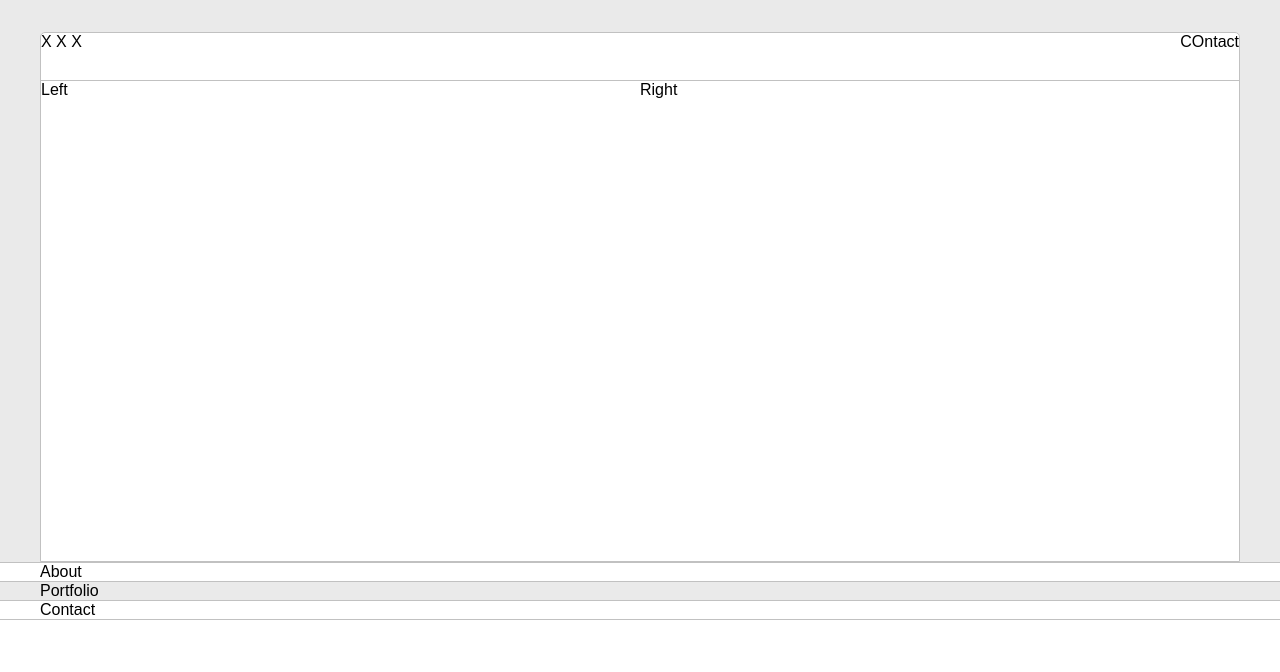
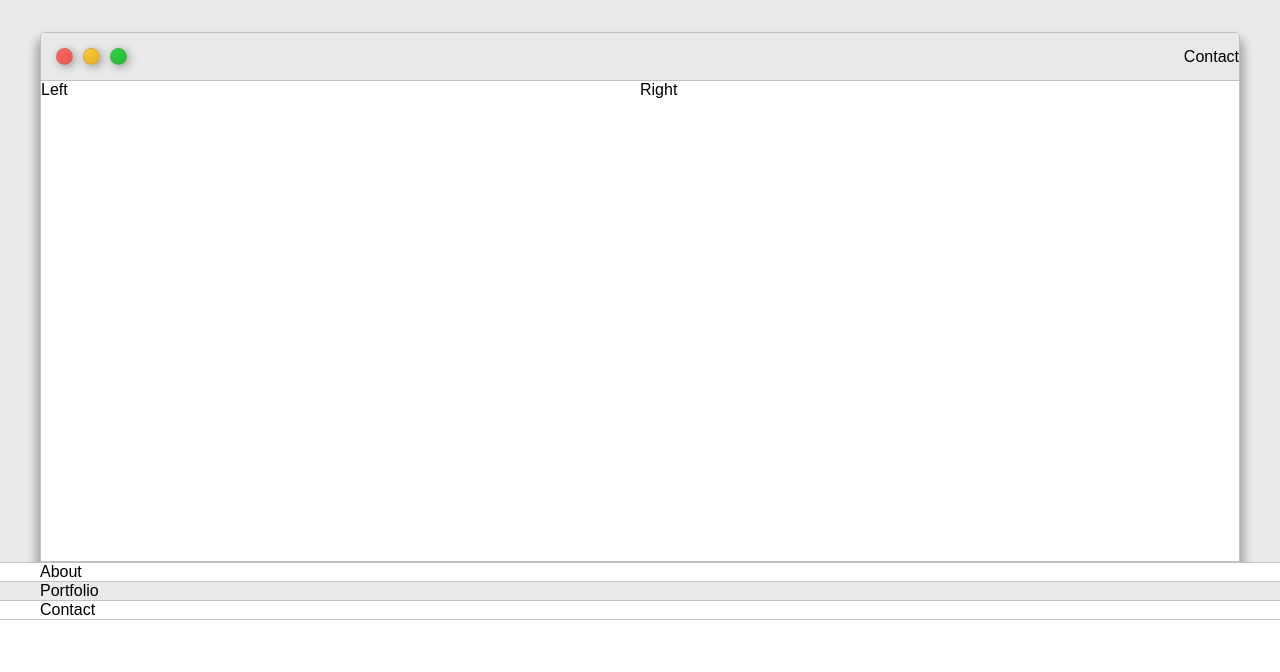
Before and after one commit to mrivasperez/modern-portfolio-template, a plain HTML site: page index.html in a window 1280 px wide. Shown: the part 128-800 px from the top of the page. Drawn offline with Linux system fonts and the light colour scheme; a web font is replaced by a local one.

Commit message:
changes to styling - still unhappy with shadow tho

```diff
--- a/assets/style.css
+++ b/assets/style.css
@@ -97,9 +97,7 @@ textarea {
   background-color: var(--secondaryColor);
   border: 1px solid var(--borderColor);
   border-radius: 5px 5px 0 0;
-  /* -webkit-box-shadow: 0px 0px 26px -1px rgba(0, 0, 0, 0.69);
-  -moz-box-shadow: 0px 0px 26px -1px rgba(0, 0, 0, 0.69);
-  box-shadow: 0px 0px 26px -1px rgba(0, 0, 0, 0.69); */
+  box-shadow: 0px 10px 10px 4px rgb(0, 0, 0, 0.3);
   display: grid;
   grid-template-columns: 1fr 1fr;
   grid-template-rows: 3em 30em;
@@ -113,8 +111,39 @@ textarea {
   border-bottom: 1px solid var(--borderColor);
   display: flex;
   justify-content: space-between;
+  align-items: center;
+  background-color: var(--mainColor);
+  border-radius: 5px 5px 0 0;
 }
 
+.dots-wrapper {
+  display: flex;
+  padding: 10px;
+}
+
+.browser-dot {
+  background-color: black;
+  height: 15px;
+  width: 15px;
+  border-radius: 50%;
+  border-radius: 50%;
+  background: #eaeaea;
+  border-radius: 50%;
+  margin: 5px;
+  border-radius: 50px;
+  border: 1px solid rgba(128, 128, 128, 0.33);
+  box-shadow: 2px 2px 10px #949494;
+}
+
+#dot-1 {
+  background: linear-gradient(145deg, #ff675e, #e3564f);
+}
+#dot-2 {
+  background: linear-gradient(145deg, #ffcd32, #e5ad2a);
+}
+#dot-3 {
+  background: linear-gradient(145deg, #2dd842, #26b638);
+}
 .left-column {
   grid-area: left-column;
 }
--- a/index.html
+++ b/index.html
@@ -15,8 +15,12 @@
         </div>
         <div class="intro-wrapper">
           <div class="nav-wrapper">
-            <div class="dots-wrapper">X X X</div>
-            <div id="navigation">COntact</div>
+            <ul class="dots-wrapper">
+              <div class="browser-dot" id="dot-1"></div>
+              <div class="browser-dot" id="dot-2"></div>
+              <div class="browser-dot" id="dot-3"></div>
+            </ul>
+            <div id="navigation">Contact</div>
           </div>
           <div class="left-column">Left</div>
           <div class="right-column">Right</div>
```
